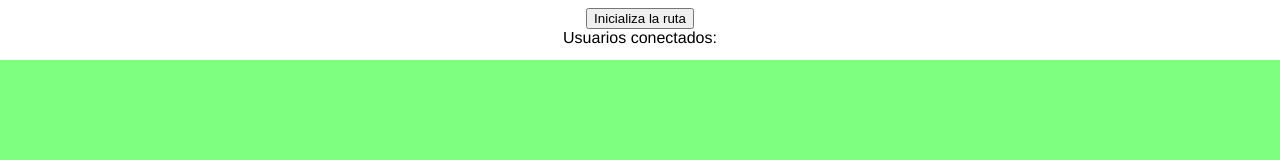
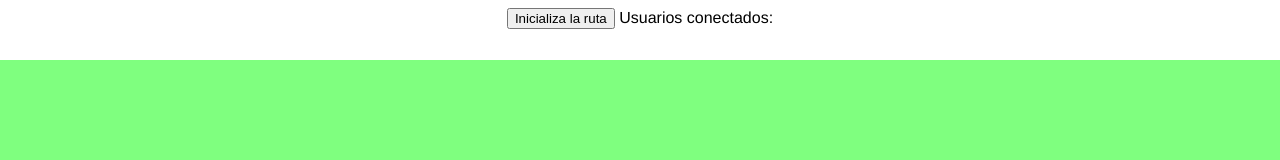
Before and after one commit to joseOlivares/ejemplo_maps, a website: page index.html in a window 1280 px wide. Drawn offline with Linux system fonts and the light colour scheme; some packages are replaced by stand-ins of ours; no server answers.

Commit message:
Add files via upload

```diff
--- a/index.html
+++ b/index.html
@@ -14,7 +14,7 @@
 </head>
 <body>
 <div style="text-align:center;">
- 		<button type="button" id="btnInicializar" onclick="app.cargarMapa();"> Inicializa la ruta </button><br>
+ 		<button type="button" id="btnInicializar" onclick="app.cargarMapa();"> Inicializa la ruta </button>
 	 	Usuarios conectados: <div id="divUsuarios"></div>
 </div>
   <div id="map"></div>
```
